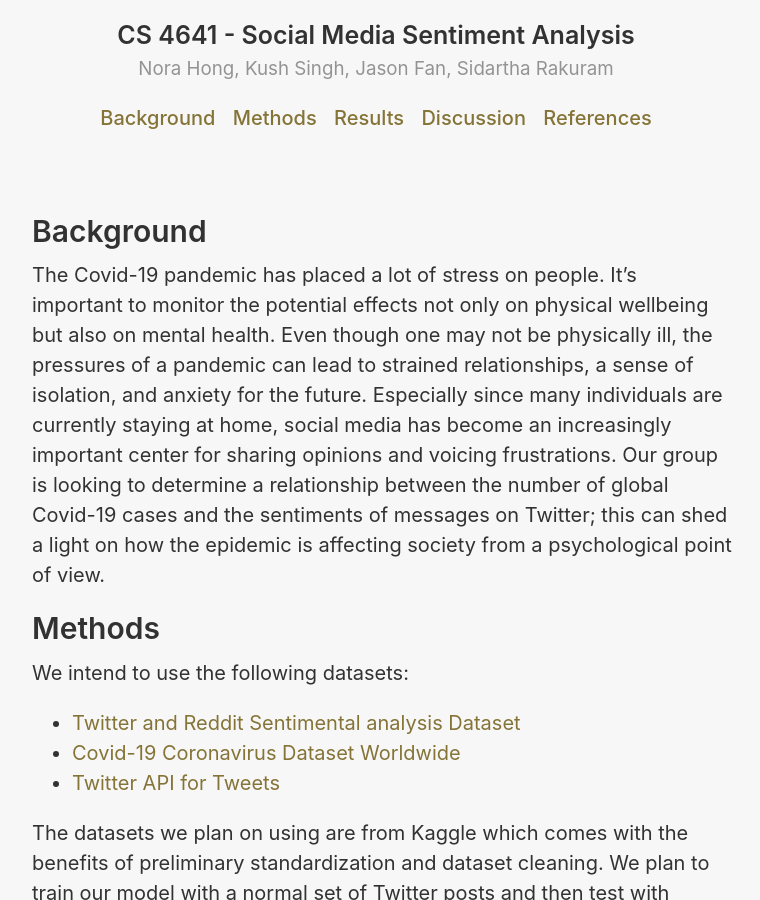
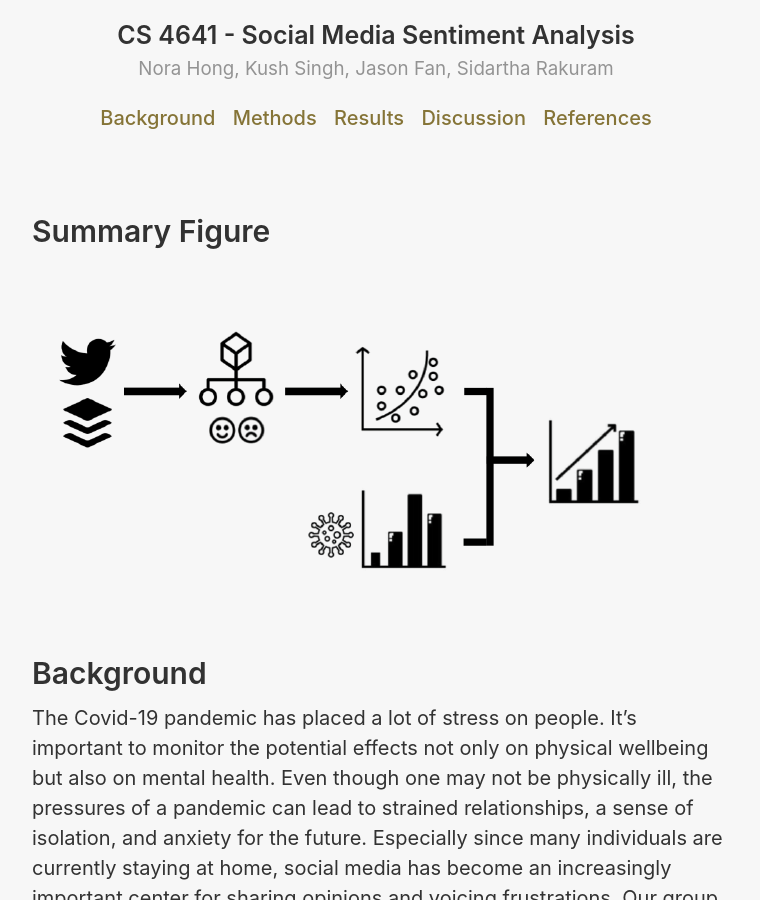
Before and after one commit to cs4641-social-media-sentiment/cs4641-social-media-sentiment.github.io, a Jekyll site: the page built from index.html, in a window 1280 px wide and 900 px high. Shown: the whole window, without its empty margins (258-1018 px from the left). Built offline with Jekyll 4.4.1, drawn with Linux system fonts in a browser that asks for light colours; the list of posts is cut into pages by our own code.

Commit message:
Add summary figure

```diff
--- a/index.html
+++ b/index.html
@@ -2,7 +2,10 @@
 layout: default
 title: Home
 ---
-
+<div id="summary">
+  <h1 class="post-title"> Summary Figure </h1>
+  <img src="{{ site.baseurl }}/assets/summary-figure.png" />
+</div>
 <div id="background">
   <h1 class="post-title"> Background </h1>
   <p>
```
Also changed, not shown: assets/summary-figure-bg.png (added), assets/summary-figure.png (added).
